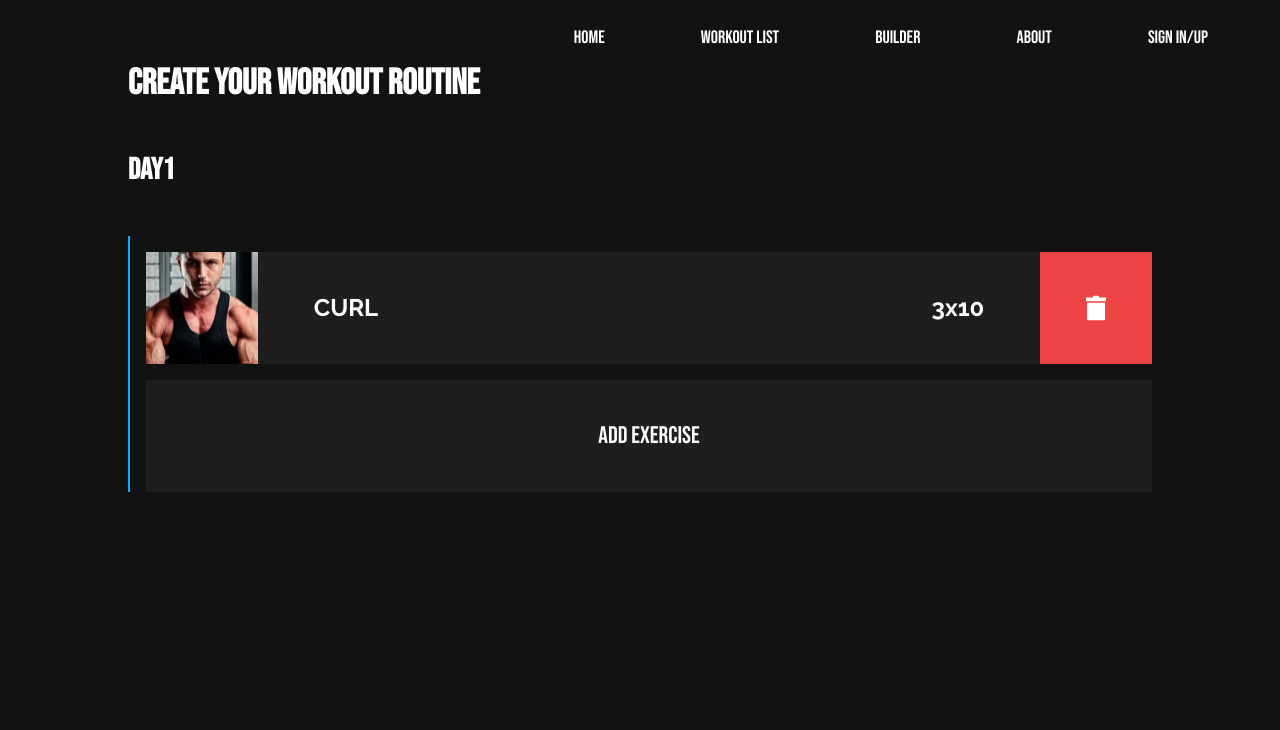
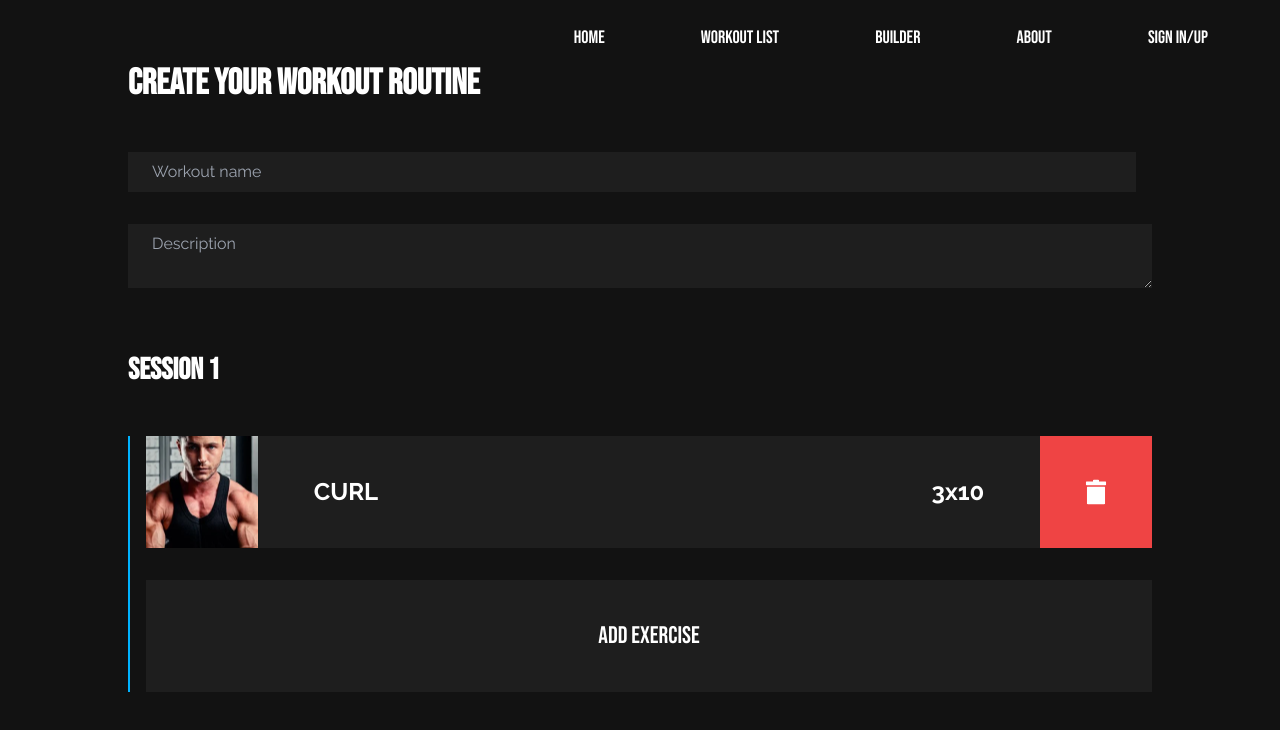
Before and after one commit to CarlNoe/workout-builder, an Angular app: page /workout-builder in a window 1280 px wide. Shown: the top 730 px of the page. Built offline with nearby package versions, Linux system fonts and the light colour scheme.

Commit message:
Template of builder done

```diff
--- a/src/app/app.module.ts
+++ b/src/app/app.module.ts
@@ -16,9 +16,10 @@ import { WorkoutItemComponent } from './components/workout-item/workout-item.com
 import { WorkoutBuilderItemComponent } from './components/workout-builder-item/workout-builder-item.component';
 import { WorkoutBuilderAddItemComponent } from './components/workout-builder-add-item/workout-builder-add-item.component';
 import { WorkoutBuilderPopupComponent } from './components/workout-builder-popup/workout-builder-popup.component';
+import { TextInputComponent } from './components/text-input/text-input.component';
 
 @NgModule({
-  declarations: [AppComponent, HomeComponent, NavbarComponent, NavLinkComponent, MainBtnComponent, AboutComponent, WorkoutListComponent, WorkoutBuilderComponent, LoginComponent, RegisterComponent, WorkoutItemComponent, WorkoutBuilderItemComponent, WorkoutBuilderAddItemComponent, WorkoutBuilderPopupComponent],
+  declarations: [AppComponent, HomeComponent, NavbarComponent, NavLinkComponent, MainBtnComponent, AboutComponent, WorkoutListComponent, WorkoutBuilderComponent, LoginComponent, RegisterComponent, WorkoutItemComponent, WorkoutBuilderItemComponent, WorkoutBuilderAddItemComponent, WorkoutBuilderPopupComponent, TextInputComponent],
   imports: [BrowserModule, AppRoutingModule],
   providers: [],
   bootstrap: [AppComponent],
--- /dev/null
+++ b/src/app/components/text-input/text-input.component.html
@@ -0,0 +1,4 @@
+<div class="flex flex-col my-4 mr-4">
+    <label class="font-main">{{label}}</label>
+    <input type="text" class="bg-tertiary border-none px-6 py-2 " placeholder="{{placeholder}}"/>
+</div>
--- a/src/app/components/workout-builder-add-item/workout-builder-add-item.component.html
+++ b/src/app/components/workout-builder-add-item/workout-builder-add-item.component.html
@@ -1,5 +1,7 @@
-<button (click)="popup.toggle()" class="flex justify-center items-center h-28 w-full mt-4 bg-tertiary font-main text-2xl hover:opacity-75 transition-all">
-    Add Exercise
+<button
+  (click)="popup.toggle()"
+  class="flex justify-center items-center h-28 w-full mt-4 bg-tertiary font-main text-2xl hover:opacity-75 transition-all">
+  Add Exercise
 </button>
 
 <app-workout-builder-popup #popup></app-workout-builder-popup>
--- a/src/app/components/workout-builder-item/workout-builder-item.component.html
+++ b/src/app/components/workout-builder-item/workout-builder-item.component.html
@@ -1,4 +1,4 @@
-<div class="flex justify-between items-center h-28 w-full mt-4 bg-tertiary text-2xl">
+<div class="flex justify-between items-center h-28 w-full mb-4 bg-tertiary text-2xl">
   <div
     class="h-full w-28 bg-[url('./assets/img/workout-item.png')] bg-center"></div>
   <div class="flex justify-between w-2/3">
--- a/src/app/components/workout-builder-popup/workout-builder-popup.component.html
+++ b/src/app/components/workout-builder-popup/workout-builder-popup.component.html
@@ -2,12 +2,18 @@
   class="fixed top-0 left-0 w-screen h-screen bg-black bg-opacity-60 z-50 flex justify-center items-center"
   *ngIf="isOpen"
   (click)="onBackgroundClick($event)">
-  <div class="w-3/4 h-3/4 bg-primary relative p-8 overflow-auto" (click)="$event.stopPropagation()">
+  <div
+    class="w-3/4 h-3/4 bg-primary relative p-8"
+    (click)="$event.stopPropagation()">
     <button class="absolute top-4 right-4" (click)="toggle()">X</button>
     <h3>Choose your exercise</h3>
-    <div class="bg-tertiary w-full py-8 my-4">
-      <
-      <span>No exercise found</span>
+    <div class="flex">
+      <app-text-input placeholder="Search"></app-text-input>
+      <app-text-input placeholder="Series"></app-text-input>
+      <app-text-input placeholder="Reps"></app-text-input>
+    </div>
+    <div class="bg-tertiary w-full py-8 my-4 overflow-auto">
+      <span>Sorry we haven't found any exercise</span>
     </div>
   </div>
 </div>
--- a/src/app/pages/workout-builder/workout-builder.component.html
+++ b/src/app/pages/workout-builder/workout-builder.component.html
@@ -1,8 +1,14 @@
 <main class="px-[10%] pt-16">
-    <h2>Create your workout routine</h2>
-    <h3 class="my-12">DAY1</h3>
-    <div class="flex flex-col border-l-2 border-secondary pl-4">
-        <app-workout-builder-item></app-workout-builder-item>
-        <app-workout-builder-add-item></app-workout-builder-add-item>
-    </div>
+  <h2 class="mb-8">Create your workout routine</h2>
+  <div class="flex flex-col w-full">
+    <app-text-input placeholder="Workout name"></app-text-input>
+    <textarea
+      class="bg-tertiary border-none px-6 py-2 my-4"
+      placeholder="Description"></textarea>
+  </div>
+  <h3 class="my-12">Session 1</h3>
+  <div class="flex flex-col border-l-2 border-secondary pl-4">
+    <app-workout-builder-item></app-workout-builder-item>
+    <app-workout-builder-add-item></app-workout-builder-add-item>
+  </div>
 </main>
```
Also changed, not shown: src/app/components/text-input/text-input.component.ts (added, +10 -0 lines), 1 other file (tests, documents, lock files or other folders).
